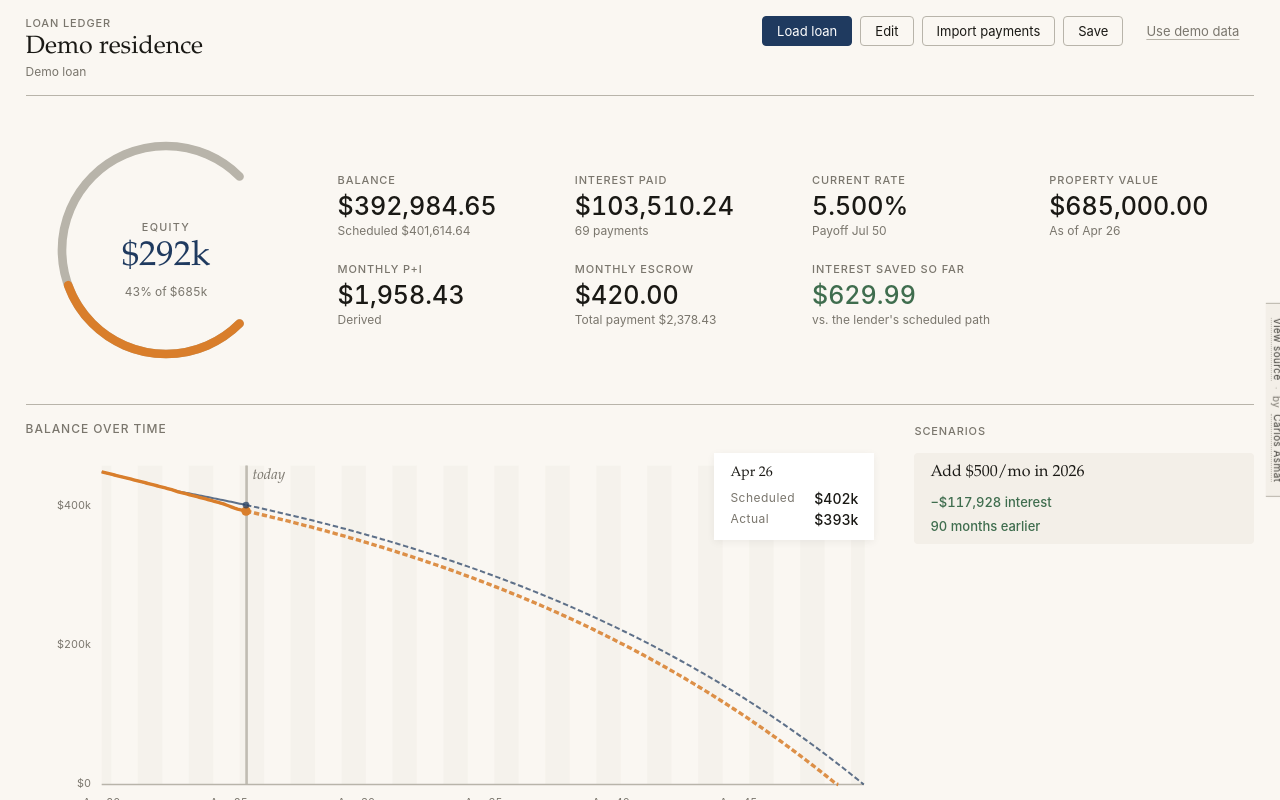
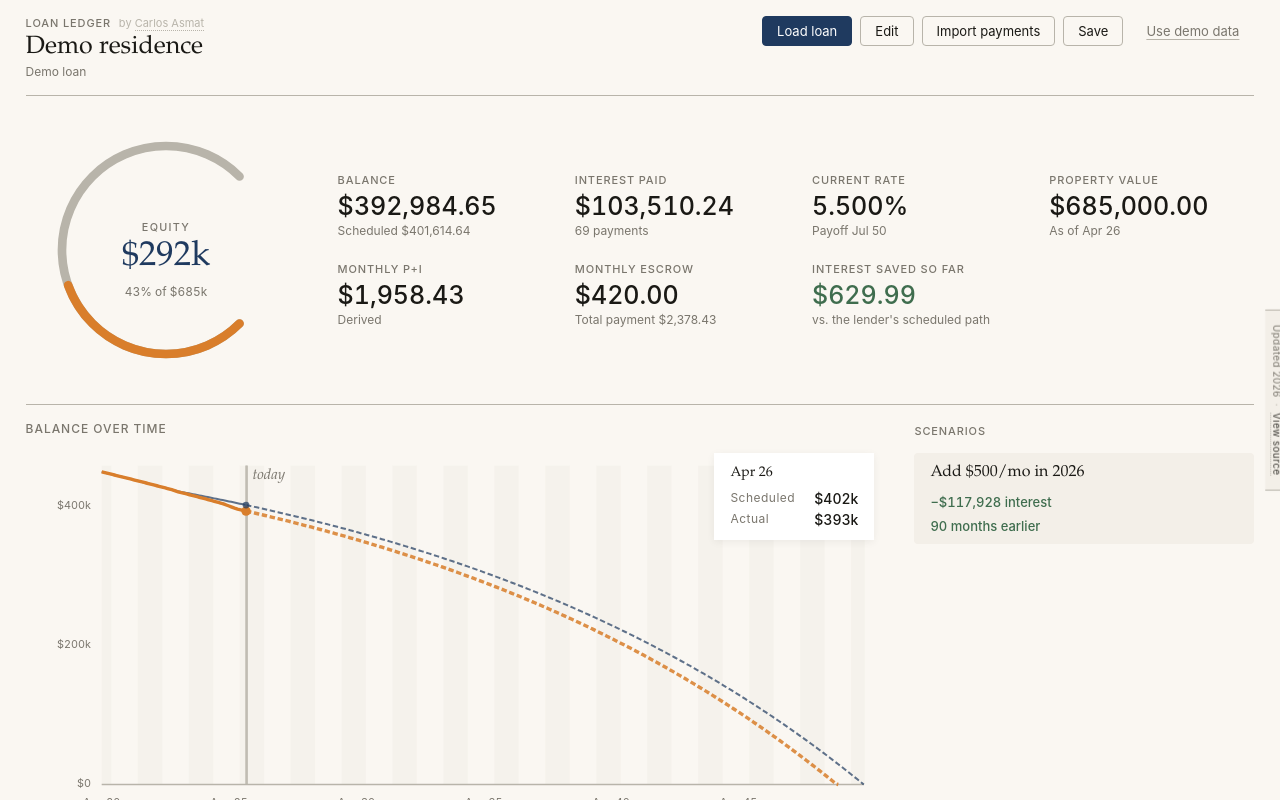
Before and after one commit to Sotilrac/loan-ledger, a Vue app in the folder packages/web/: page / in a window 1280 px wide. Built offline with nearby package versions, Linux system fonts and the light colour scheme; some icons are missing.

Commit message:
layout fixes

```diff
--- a/packages/web/src/App.css
+++ b/packages/web/src/App.css
@@ -140,6 +140,25 @@ button {
   text-transform: uppercase;
   color: var(--ll-ink-muted);
   margin: 0 0 0.25rem;
+}
+
+.eyebrow .by {
+  margin-left: 0.25rem;
+  font-weight: 400;
+  letter-spacing: 0;
+  text-transform: none;
+  color: var(--ll-ink-faint);
+}
+
+.eyebrow .by a {
+  color: inherit;
+  text-decoration: none;
+  border-bottom: 1px dotted var(--ll-ink-faint);
+}
+
+.eyebrow .by a:hover {
+  color: var(--ll-accent);
+  border-bottom-color: var(--ll-accent);
 }
 
 .supporting {
@@ -355,3 +374,9 @@ button {
     font-size: 0.75rem;
   }
 }
+
+@media (width < 900px) {
+  .controls .demo-btn {
+    margin-left: auto;
+  }
+}
--- a/packages/web/src/App.vue
+++ b/packages/web/src/App.vue
@@ -34,6 +34,8 @@ const sourceLabel = computed(() => {
   return store.fileName;
 });
 
+const lastUpdatedYear = 2026;
+
 async function onSave() {
   await store.save();
 }
@@ -43,7 +45,13 @@ async function onSave() {
   <main class="app">
     <header class="site-header">
       <div class="title-block">
-        <p class="eyebrow">Loan Ledger</p>
+        <p class="eyebrow">
+          Loan Ledger
+          <span class="by">
+            by
+            <a href="https://asmat.ca" target="_blank" rel="noopener noreferrer">Carlos Asmat</a>
+          </span>
+        </p>
         <h1>{{ store.activeLoan.property.name }}</h1>
         <p class="source caption">{{ sourceLabel }}</p>
         <p v-if="(store.activeLoan.property.links ?? []).length" class="property-links">
@@ -82,7 +90,12 @@ async function onSave() {
         <button v-if="!store.isEditing" class="secondary" type="button" @click="store.downloadYaml">
           Save
         </button>
-        <button v-if="!store.isEditing" class="tertiary" type="button" @click="store.loadDemo">
+        <button
+          v-if="!store.isEditing"
+          class="tertiary demo-btn"
+          type="button"
+          @click="store.loadDemo"
+        >
           Use demo data
         </button>
       </div>
@@ -207,12 +220,11 @@ async function onSave() {
 
     <aside class="attribution" aria-label="Attribution">
       <span class="attribution-line">
+        Updated {{ lastUpdatedYear }}
+        <span class="sep">·</span>
         <a href="https://gitlab.com/sotilrac/loan-ledger" target="_blank" rel="noopener noreferrer">
           View source
         </a>
-        <span class="sep">·</span>
-        by
-        <a href="https://asmat.ca" target="_blank" rel="noopener noreferrer">Carlos Asmat</a>
       </span>
     </aside>
   </main>
--- a/packages/web/src/charts/scale.ts
+++ b/packages/web/src/charts/scale.ts
@@ -53,9 +53,7 @@ export function formatShortCurrency(n: number, currency: string = 'USD'): string
   return `${sign}${symbol}${abs.toFixed(0)}`;
 }
 
-export function formatMonthLabel(iso: string): string {
-  const [y, m] = iso.split('-');
-  const monthNames = [
+const MONTH_NAMES = [
   'Jan',
   'Feb',
   'Mar',
@@ -69,7 +67,15 @@ export function formatMonthLabel(iso: string): string {
   'Nov',
   'Dec',
 ];
-  return `${monthNames[Number(m) - 1]} ${y?.slice(2)}`;
+
+export function formatMonthLabel(iso: string): string {
+  const [y, m] = iso.split('-');
+  return `${MONTH_NAMES[Number(m) - 1]} ${y?.slice(2)}`;
+}
+
+export function formatMonthOnly(iso: string): string {
+  const [, m] = iso.split('-');
+  return MONTH_NAMES[Number(m) - 1] ?? '';
 }
 
 function round(n: number): number {
--- a/packages/web/src/components/AmortizationTable.vue
+++ b/packages/web/src/components/AmortizationTable.vue
@@ -2,7 +2,7 @@
 import type { LedgerRow, LoanComputation, Payment } from '@loan-ledger/core';
 import { PhPencilSimple, PhTrash, PhX } from '@phosphor-icons/vue';
 import { computed, reactive, ref, watch } from 'vue';
-import { formatMonthLabel } from '../charts/scale.js';
+import { formatMonthOnly } from '../charts/scale.js';
 import { useLoanStore } from '../stores/loan.js';
 
 const props = defineProps<{
@@ -11,7 +11,7 @@ const props = defineProps<{
 }>();
 
 const store = useLoanStore();
-const tbody = ref<HTMLTableSectionElement | null>(null);
+const scrollEl = ref<HTMLElement | null>(null);
 
 const fmtMoney = (n: number): string =>
   new Intl.NumberFormat('en-US', {
@@ -22,6 +22,25 @@ const fmtMoney = (n: number): string =>
 const fmtRate = (n: number): string => `${(n * 100).toFixed(3)}%`;
 
 const rows = computed(() => props.computation.ledger);
+
+interface YearGroup {
+  year: string;
+  rows: Array<{ row: LedgerRow; idx: number }>;
+}
+
+const yearGroups = computed<YearGroup[]>(() => {
+  const groups: YearGroup[] = [];
+  props.computation.ledger.forEach((row, idx) => {
+    const year = row.date.slice(0, 4);
+    const last = groups[groups.length - 1];
+    if (last && last.year === year) {
+      last.rows.push({ row, idx });
+    } else {
+      groups.push({ year, rows: [{ row, idx }] });
+    }
+  });
+  return groups;
+});
 
 /**
  * Max total payment across all rows — used to scale per-row composition bars.
@@ -102,8 +121,8 @@ function tableScrollsInternally(): boolean {
 watch(
   () => store.selectedPeriod,
   (period) => {
-    if (period == null || !tbody.value || !tableScrollsInternally()) return;
-    const row = tbody.value.querySelector(`[data-period="${period}"]`);
+    if (period == null || !scrollEl.value || !tableScrollsInternally()) return;
+    const row = scrollEl.value.querySelector(`[data-period="${period}"]`);
     if (row && typeof (row as Element).scrollIntoView === 'function') {
       (row as Element).scrollIntoView({ block: 'nearest', behavior: 'smooth' });
     }
@@ -114,8 +133,8 @@ watch(
   () => [props.computation.ledger.length, store.today],
   () => {
     requestAnimationFrame(() => {
-      if (!tbody.value || !tableScrollsInternally()) return;
-      const todayRow = tbody.value.querySelector('.today-marker');
+      if (!scrollEl.value || !tableScrollsInternally()) return;
+      const todayRow = scrollEl.value.querySelector('.today-marker');
       if (todayRow && typeof (todayRow as Element).scrollIntoView === 'function') {
         (todayRow as Element).scrollIntoView({ block: 'center' });
       }
@@ -199,13 +218,6 @@ function deleteCurrent() {
   store.deletePayment(editingDate.value);
   editingDate.value = null;
 }
-
-function showsYearDivider(row: LedgerRow, idx: number): boolean {
-  if (idx === 0) return false;
-  const prev = props.computation.ledger[idx - 1];
-  if (!prev) return false;
-  return prev.date.slice(0, 4) !== row.date.slice(0, 4);
-}
 </script>
 
 <template>
@@ -233,7 +245,7 @@ function showsYearDivider(row: LedgerRow, idx: number): boolean {
         </li>
       </ul>
     </div>
-    <div class="scroll">
+    <div ref="scrollEl" class="scroll">
       <table>
         <thead>
           <tr>
@@ -247,13 +259,13 @@ function showsYearDivider(row: LedgerRow, idx: number): boolean {
             <th class="bar-col">Composition</th>
           </tr>
         </thead>
-        <tbody ref="tbody">
-          <template v-for="(row, idx) in rows" :key="row.period">
-            <tr v-if="showsYearDivider(row, idx)" class="year-divider">
-              <td colspan="8">
-                <span>{{ row.date.slice(0, 4) }}</span>
-              </td>
-            </tr>
+        <tbody v-for="group in yearGroups" :key="group.year">
+          <tr class="year-divider">
+            <td colspan="8">
+              <span>{{ group.year }}</span>
+            </td>
+          </tr>
+          <template v-for="{ row, idx } in group.rows" :key="row.period">
             <tr v-if="showsTodayMarker(row, idx)" class="today-marker">
               <td colspan="8"><span>today</span></td>
             </tr>
@@ -264,7 +276,7 @@ function showsYearDivider(row: LedgerRow, idx: number): boolean {
               @mouseleave="onHover(null)"
             >
               <td class="date-cell">
-                <span class="date-text">{{ formatMonthLabel(row.date) }}</span>
+                <span class="date-text">{{ formatMonthOnly(row.date) }}</span>
                 <button
                   type="button"
                   class="row-edit-btn"
@@ -387,7 +399,6 @@ function showsYearDivider(row: LedgerRow, idx: number): boolean {
 
 .caption-row {
   display: flex;
-  justify-content: space-between;
   align-items: baseline;
   gap: 1.5rem;
   flex-wrap: wrap;
@@ -406,8 +417,9 @@ function showsYearDivider(row: LedgerRow, idx: number): boolean {
 
 .legend {
   display: flex;
-  gap: 1.25rem;
-  margin: 0;
+  flex-wrap: wrap;
+  gap: 0.75rem 1.25rem;
+  margin: 0 0 0 auto;
   padding: 0;
   list-style: none;
   font-size: 0.75rem;
@@ -526,7 +538,7 @@ thead {
   position: sticky;
   top: 0;
   background: var(--ll-paper);
-  z-index: 1;
+  z-index: 2;
 }
 
 thead th {
@@ -547,7 +559,10 @@ thead th:nth-child(1) {
 }
 
 thead th:nth-child(2) {
-  width: 2.5rem;
+  width: 2rem;
+  padding-left: 0.25rem;
+  padding-right: 0.25rem;
+  text-align: center;
 }
 
 thead th:nth-child(3) {
@@ -591,6 +606,9 @@ tbody td {
 .period {
   color: var(--ll-ink-muted);
   font-size: 0.75rem;
+  text-align: center;
+  padding-left: 0.25rem;
+  padding-right: 0.25rem;
 }
 
 .actual-row td:first-child {
@@ -621,6 +639,12 @@ tbody tr.selected {
   border-top: 1px solid var(--ll-ink-faint);
   border-bottom: none;
   background: var(--ll-paper) !important;
+}
+
+.year-divider td {
+  position: sticky;
+  top: 2rem;
+  z-index: 1;
 }
 
 .year-divider span {
```
Lines whose indentation alone changed are shown as unchanged.
